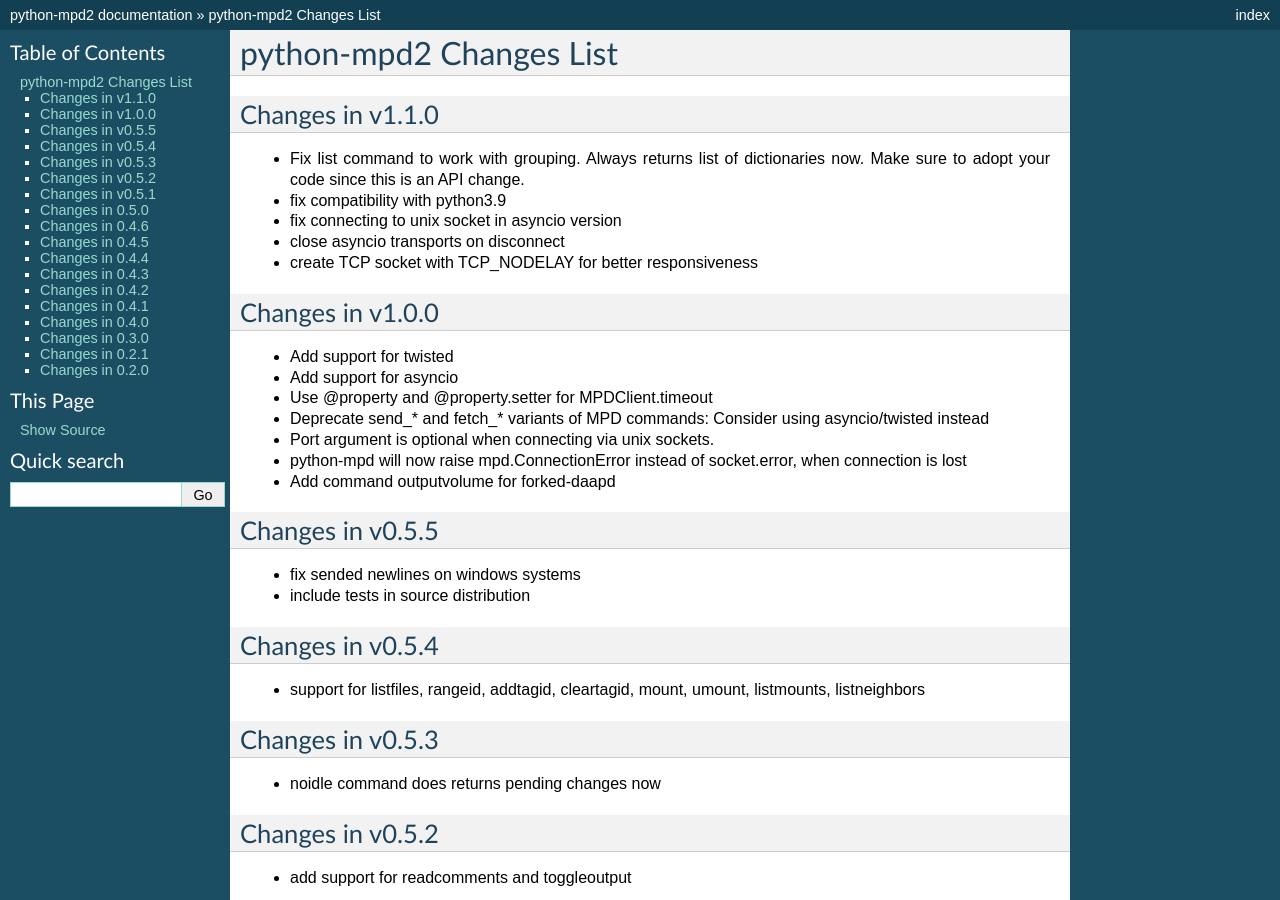
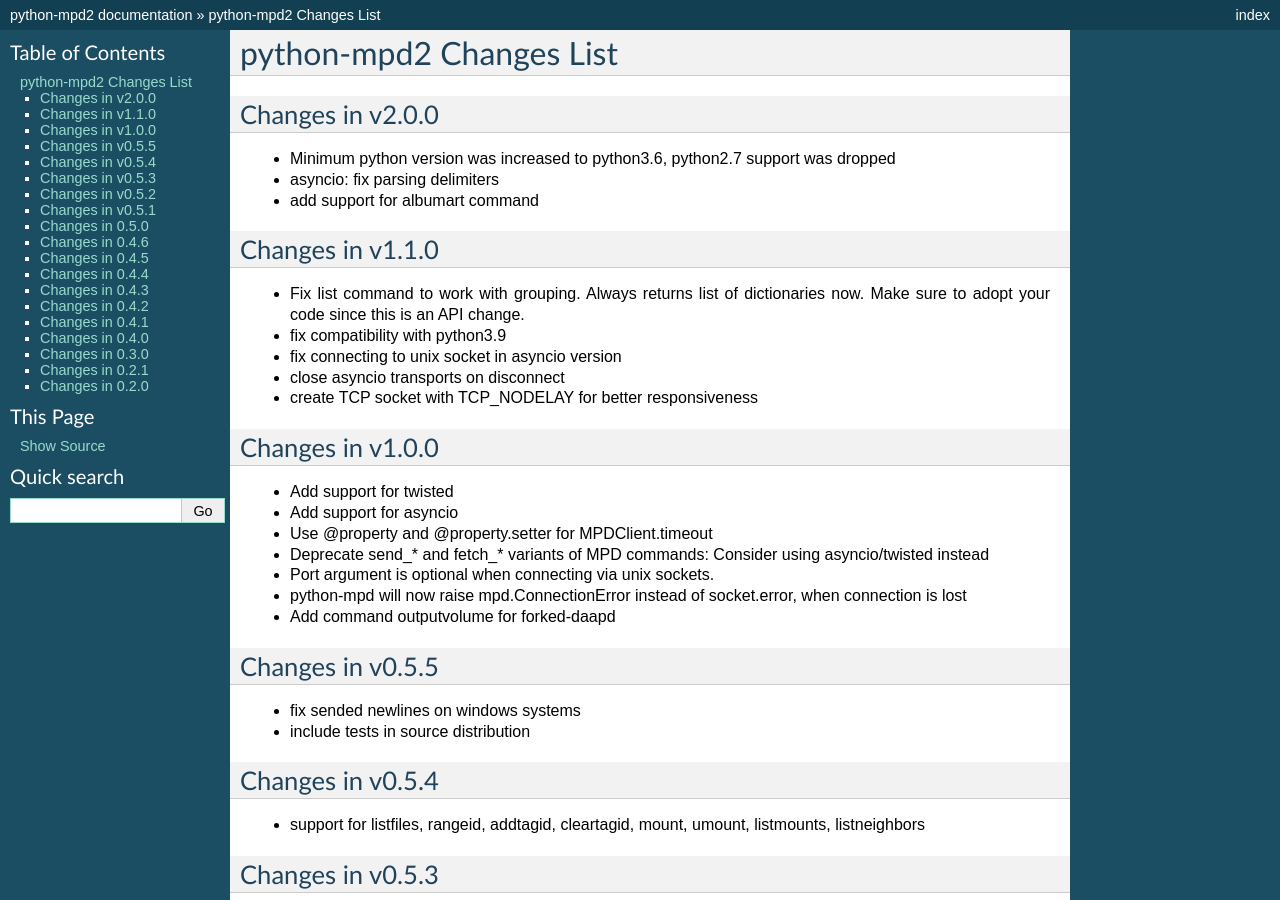
Before and after one commit to Mic92/python-mpd2, a Sphinx documentation site: the page built from doc/changes.rst, in a window 1280 px wide and 900 px high. Built offline with Sphinx 7.4.7, drawn with Linux system fonts in a browser that asks for light colours; the version number could not be read and is left out.

Commit message:
update changelog for v2.0.0

```diff
--- a/doc/changes.rst
+++ b/doc/changes.rst
@@ -1,5 +1,12 @@
 python-mpd2 Changes List
 ========================
+
+Changes in v2.0.0
+-----------------
+
+* Minimum python version was increased to python3.6, python2.7 support was dropped
+* asyncio: fix parsing delimiters
+* add support for albumart command
 
 Changes in v1.1.0
 -----------------
```
